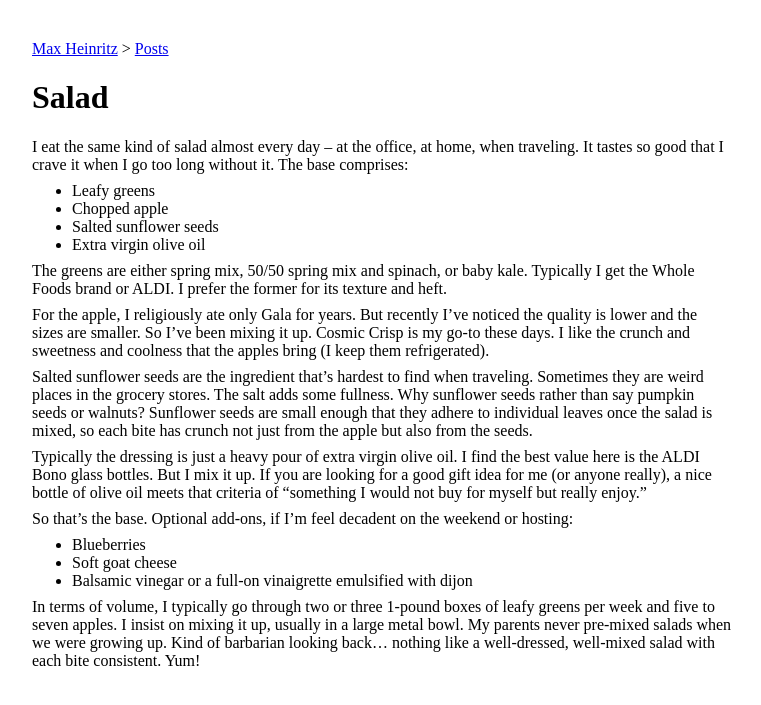
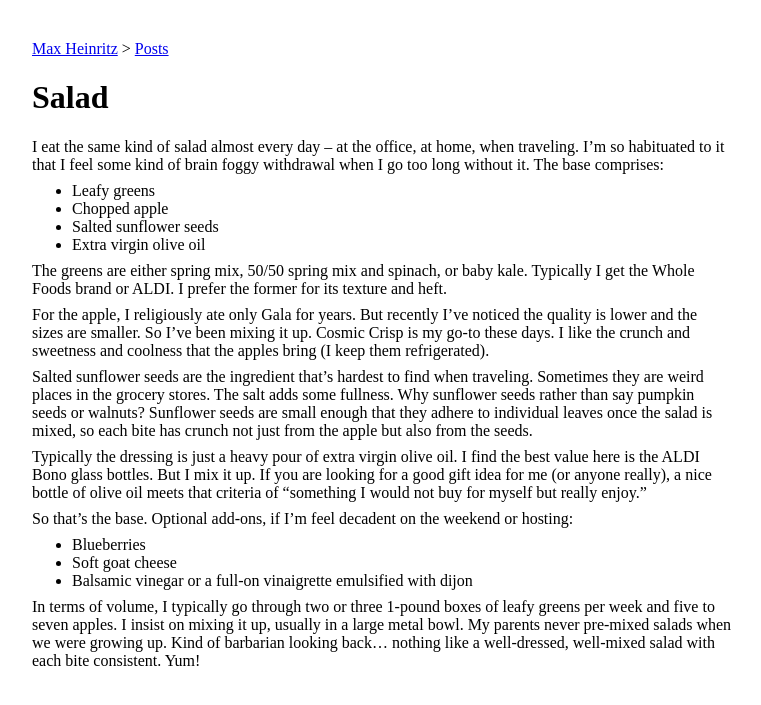
Before and after one commit to maxh/maxheinritz.com, a Jekyll site: the page built from _posts/2025-04-05-salad.md, in a window 1280 px wide. Shown: the top 705 px of the page, without its empty margins (108-869 px from the left). Built offline with Jekyll 4.4.1, drawn with Linux system fonts in a browser that asks for light colours.

Commit message:
withdrawal

```diff
--- a/_posts/2025-04-05-salad.md
+++ b/_posts/2025-04-05-salad.md
@@ -4,7 +4,7 @@ layout: post
 tags: []
 ---
 
-I eat the same kind of salad almost every day -- at the office, at home, when traveling. It tastes so good that I crave it when I go too long without it. The base comprises:
+I eat the same kind of salad almost every day -- at the office, at home, when traveling. I'm so habituated to it that I feel some kind of brain foggy withdrawal when I go too long without it. The base comprises:
 
 - Leafy greens
 - Chopped apple
```
